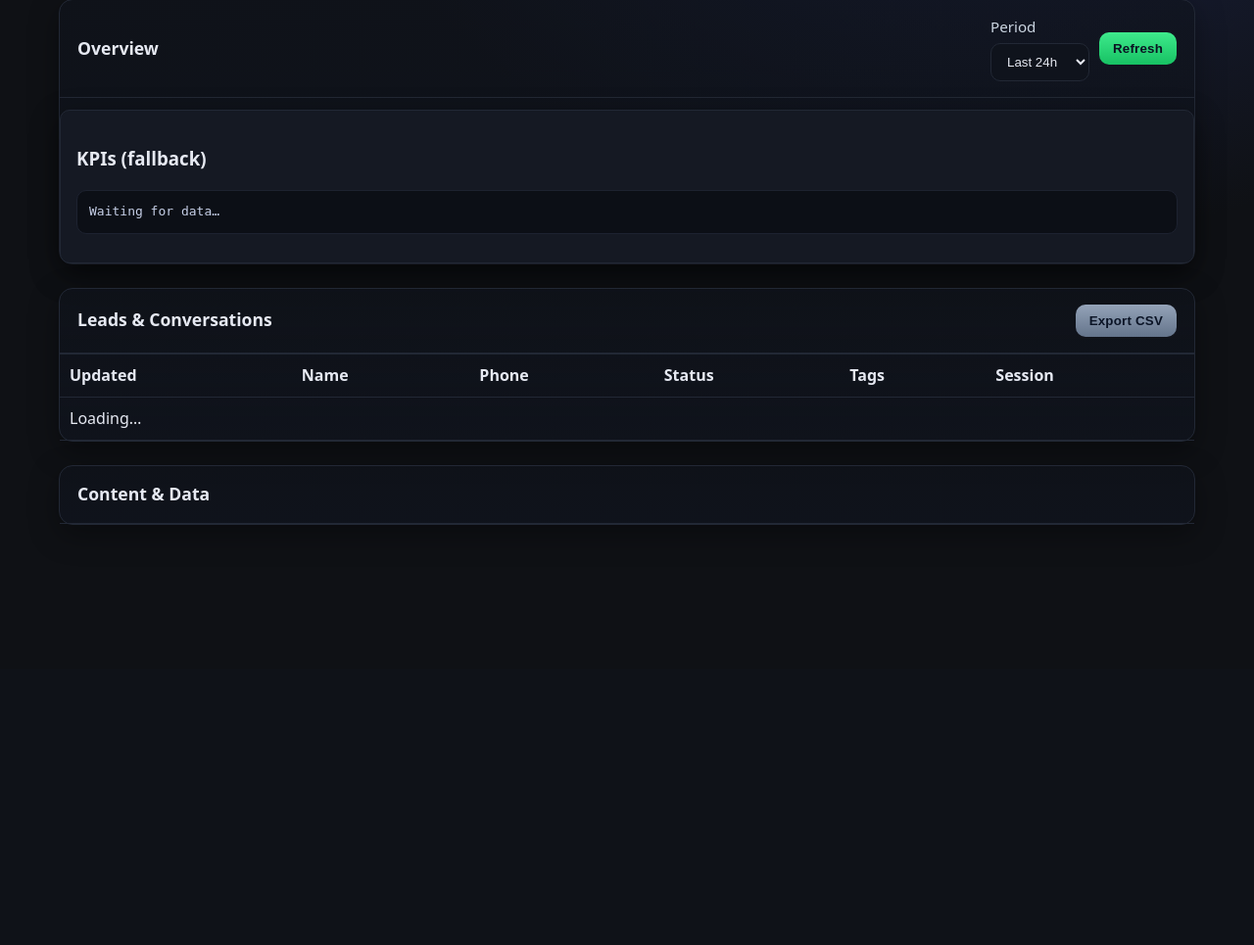
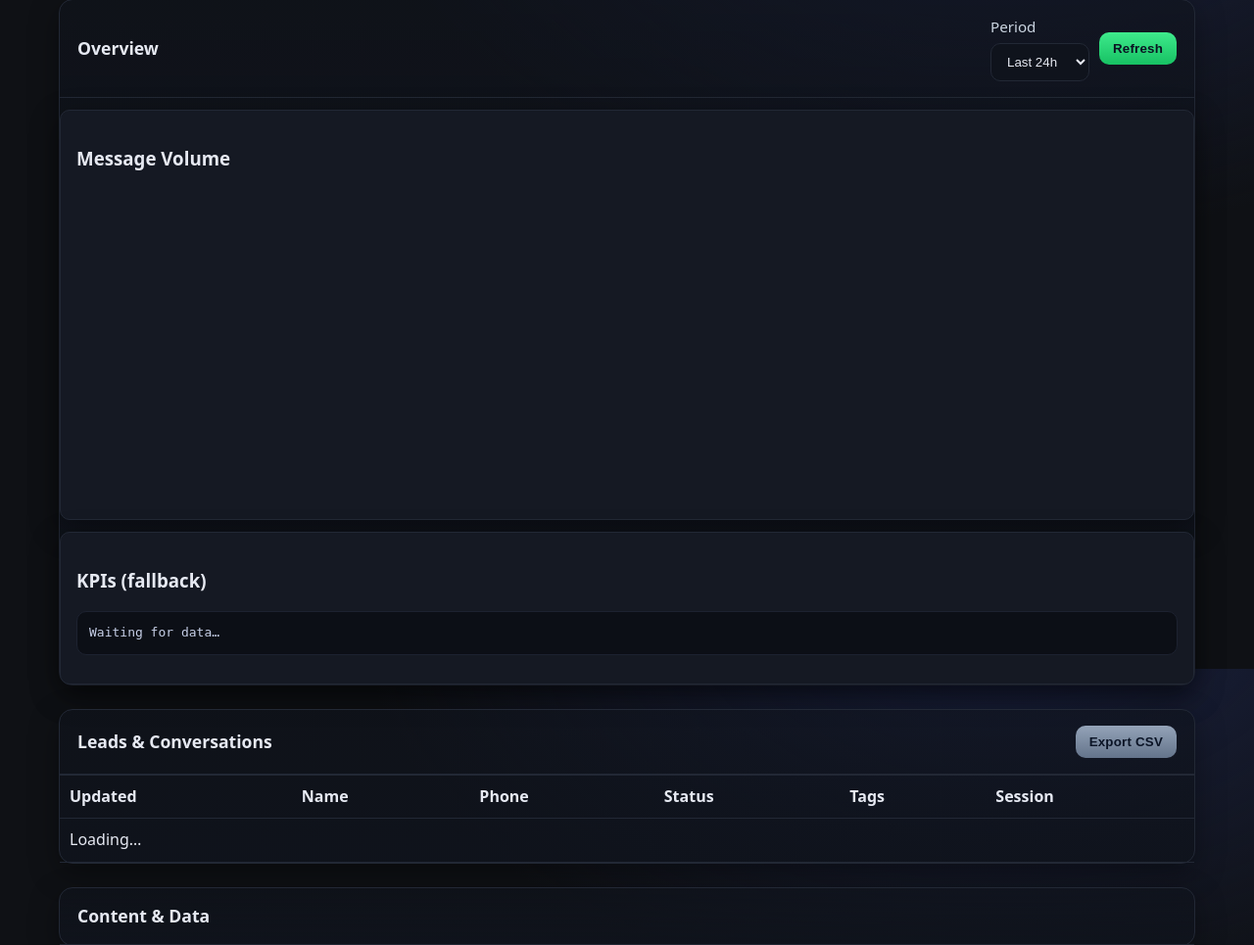
Before and after one commit to jman2424/v7, a Python web app: template dashboard/templates/dashboard.html in a window 1280 px wide. Shown: the part 117-1082 px from the top of the page at 98% size. Before the commit the page ends 653 px from the top, so only its background shows below. Run offline with Jinja, Linux system fonts and the light colour scheme; the template is opened without the code that fills it: most values are stand-ins (such as "Sample title", 1, 10 or a date in 2020); a map, chart or similar area stays blank.

Commit message:
Update dashboard.html

```diff
--- a/dashboard/templates/dashboard.html
+++ b/dashboard/templates/dashboard.html
@@ -4,9 +4,13 @@
   <meta charset="utf-8" />
   <title>{{ tenant }} — Admin • AI Sales Assistant</title>
   <meta name="viewport" content="width=device-width, initial-scale=1" />
+
   <link rel="stylesheet" href="{{ url_for('static', filename='css/admin.css') }}" />
   <link rel="icon" href="{{ (branding.favicon if branding and branding.favicon else url_for('static', filename='img/logo.svg')) }}" />
   <meta name="csrf-token" content="{{ csrf_token or '' }}" />
+
+  <!-- Chart.js for real charts -->
+  <script src="https://cdn.jsdelivr.net/npm/chart.js"></script>
 </head>
 
 <body data-tenant="{{ tenant }}" data-role="{{ role }}" data-session="{{ session_id }}">
@@ -14,6 +18,7 @@
 
   <main class="container">
 
+    <!-- Overview / KPIs -->
     <section class="panel panel--kpis">
       <header class="panel__header">
         <h2>Overview</h2>
@@ -29,14 +34,22 @@
         </div>
       </header>
 
-      {% include 'partials/_charts.html' ignore missing %}
+      <!-- Charts -->
+      <div class="card" style="margin-top: 12px;">
+        <h3>Message Volume</h3>
+        <div style="height:320px;">
+          <canvas id="chart-main"></canvas>
+        </div>
+      </div>
 
+      <!-- KPI JSON fallback -->
       <div class="card" style="margin-top:12px;">
         <h3>KPIs (fallback)</h3>
         <pre class="pre" id="kpi-output">Waiting for data…</pre>
       </div>
     </section>
 
+    <!-- CRM / Leads -->
     <section class="panel panel--crm">
       <header class="panel__header">
         <h2>Leads & Conversations</h2>
@@ -49,7 +62,12 @@
         <table class="table" id="leads-table">
           <thead>
             <tr>
-              <th>Updated</th><th>Name</th><th>Phone</th><th>Status</th><th>Tags</th><th>Session</th>
+              <th>Updated</th>
+              <th>Name</th>
+              <th>Phone</th>
+              <th>Status</th>
+              <th>Tags</th>
+              <th>Session</th>
             </tr>
           </thead>
           <tbody>
@@ -59,6 +77,7 @@
       </div>
     </section>
 
+    <!-- Content & Data -->
     <section class="panel panel--content">
       <header class="panel__header">
         <h2>Content & Data</h2>
@@ -84,6 +103,7 @@
     };
   </script>
 
+  <!-- Your JS -->
   <script defer src="{{ url_for('static', filename='js/charts.js') }}"></script>
   <script defer src="{{ url_for('static', filename='js/admin.js') }}"></script>
 </body>
```
